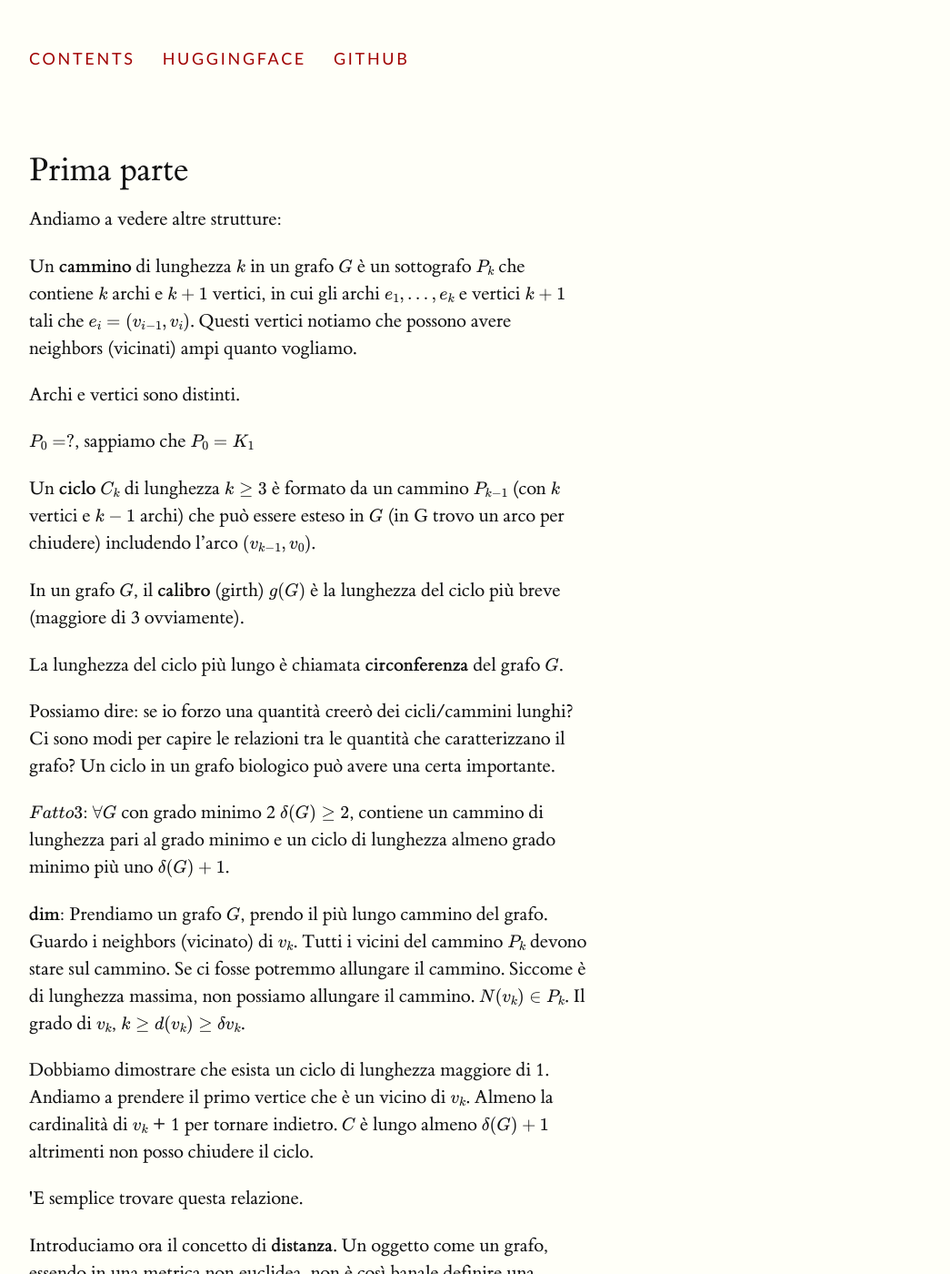
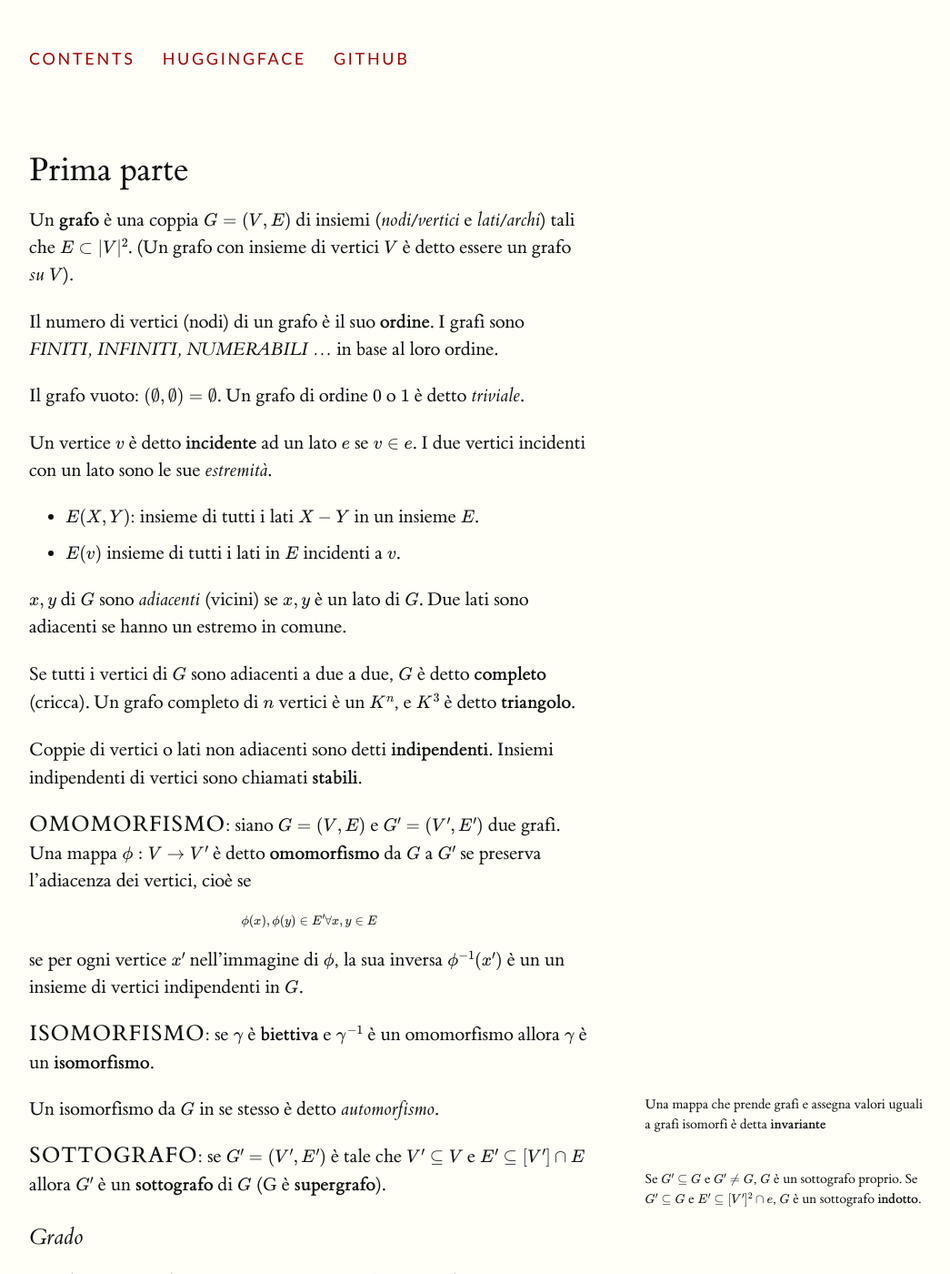
Before and after one commit to banda-larga/uni-notes, a Jekyll site: the page built from notes/gt/notes/basis.md, in a window 1280 px wide and 1400 px high. Shown: the whole window at 91% size, without its empty margins (128-1173 px from the left). Built offline with Jekyll 4.4.1, drawn with Linux system fonts in a browser that asks for light colours; formulas are drawn with MathJax 3; some of the changed text lies outside the part shown.

Commit message:
added new intro gt

```diff
--- a/notes/gt/notes/basis.md
+++ b/notes/gt/notes/basis.md
@@ -2,6 +2,62 @@
 layout: post
 title: Prima parte
 ---
+Un **grafo** è una coppia $$G=(V, E)$$ di insiemi (_nodi/vertici_ e _lati/archi_) tali che $$E \subset |V|^2$$.
+(Un grafo con insieme di vertici $$V$$ è detto essere un grafo _su_ $$V$$).
+
+Il numero di vertici (nodi) di un grafo è il suo **ordine**.
+I grafi sono _FINITI, INFINITI, NUMERABILI ..._ in base al loro ordine.
+
+Il grafo vuoto: $$(\emptyset, \emptyset) = \emptyset$$.
+Un grafo di ordine $$0$$ o $$1$$ è detto _triviale_.
+
+Un vertice $$v$$ è detto **incidente** ad un lato $$e$$ se $$v \in e$$. I due vertici incidenti con un lato sono le sue _estremità_.
+
+- $$E(X, Y)$$: insieme di tutti i lati $$X-Y$$ in un insieme $$E$$.
+- $$E(v)$$ insieme di tutti i lati in $$E$$ incidenti a $$v$$.
+
+$$x, y$$ di $$G$$ sono _adiacenti_ (vicini) se $${x, y}$$ è un lato di $$G$$. Due lati sono adiacenti se hanno un estremo in comune.
+
+Se tutti i vertici di $$G$$ sono adiacenti a due a due, $$G$$ è detto **completo** (cricca). Un grafo completo di $$n$$ vertici è un $$K^n$$, e $$K^3$$ è detto **triangolo**.
+
+Coppie di vertici o lati non adiacenti sono detti **indipendenti**. Insiemi indipendenti di vertici sono chiamati **stabili**.
+
+<span class="newthought">OMOMORFISMO</span>: siano $$G=(V, E)$$ e $$G'=(V', E')$$ due grafi. Una mappa $$\phi : V \to V'$$ è detto **omomorfismo** da $$G$$ a $$G'$$ se preserva l'adiacenza dei vertici, cioè se
+
+$$
+{\phi(x), \phi(y)} \in E' \forall {x, y} \in E
+$$
+
+se per ogni vertice $$x'$$ nell'immagine di $$\phi$$, la sua inversa $$\phi^{-1}(x')$$ è un un insieme di vertici indipendenti in $$G$$.
+
+<span class="newthought">ISOMORFISMO</span>: se $$\gamma$$ è **biettiva** e $$\gamma^{-1}$$ è un omomorfismo allora $$\gamma$$ è un **isomorfismo**.
+
+Un isomorfismo da $$G$$ in se stesso è detto _automorfismo_. {% include marginnote.html id="mn-invariants" note="Una mappa che prende grafi e assegna valori uguali a grafi isomorfi è detta **invariante**" %}
+
+<span class="newthought">SOTTOGRAFO</span>: se $$G'=(V', E')$$ è tale che $$V' \subseteq V$$ e $$E' \subseteq [V']\cap E$$ allora $$G'$$ è un **sottografo** di $$G$$ (G è **supergrafo**).{% include marginnote.html id="mn-subgraphs" note="Se $$G' \subseteq G$$ e $$G' \neq G$$, $$G$$ è un sottografo proprio. Se $$G' \subseteq G$$ e $$E' \subseteq [V']^2 \cap e$$, $$G$$ è un sottografo **indotto**." %}
+
+### Grado
+
+Prendiamo un grafo non vuoto $$G=(V, E)$$. Il vicinato di un vertice $$v$$ è indicato da $$N_{G}(v)$$.
+Il **grado** di un nodo $$v$$, $$d_{G}(v)$$ è il numero di lati incidenti (la cardinalità di $$N(v)$$). Un vertice con grado zero è detto isolato.
+
+Il numero $$\delta (G) = \min{d(v) | v \in V}$$ è il **grado minimo**. Il **grado massimo** invece è indicato con $$\Delta (G) = \max{d(v) | v \in V}$$.
+
+Se tutti i vertici di $$G$$ hanno lo stesso grado $$k$$, $$G$$ è detto $$k$$-regolare.
+
+Grado medio:{% include marginnote.html id="mn-avgdegree" note="vediamo facilmente che $$\delta(G) \le d(G) \le \Delta(v)$$." %}
+
+$$
+d(G) = \frac{1}{|V|} \sum_{v \in V} d(v)
+$$
+
+Se vogliamo farci del male definiamo la **densità dei lati**.
+
+$$
+\epsilon (G) = |E| \ |V|
+$$
+
+## Seconda parte
 
 Andiamo a vedere altre strutture:
 
@@ -51,7 +107,7 @@ Ciascun di questi elementi è più grande $$\gt rand(G)$$. Per qualsiasi coppia
 
 Cosa hanno a che fare raggio e diametro con i cicli?
 
-$$Fatto 4:$$ $$\forall G$$ che ha almeno un ciclo, soddisfa (girth calibro) $$g(G) \lt 2 diam(G) + 1$$. C'è quindi un limite alla lunghezza del ciclo più breve di un grafo.
+<span class="newthought">Fatto:</span> $$\forall G$$ che ha almeno un ciclo, soddisfa (girth calibro) $$g(G) \lt 2 diam(G) + 1$$. C'è quindi un limite alla lunghezza del ciclo più breve di un grafo.
 
 **dim**: Prendiamo un grafo che contiene almeno un ciclo. Sia $$C$$ il ciclo di lunghezza minima $$g(G)$$. Prendiamo due vertici agli estremi opposti (tagliano il ciclo in due cammini il più possibile uguali). Assumo per assurdo che $$g(G) \ge 2 diam(G) + 2$$ sia falsa.
 
@@ -63,13 +119,15 @@ Un'altra cosa interessante è la **connettività** di un grafo. Un grafo è **co
 
 Preso un grafo $$G$$ una _componente_ è un qualunque insieme massimale di vertici connessi (sottografo connesso).
 
-$$G$$ è $$k$$-connesso se $$|V| > K$$ e $$\forall X V$ con $$|X| < K$$, il sottografo indotto da $$V/X$$ è connesso. Qualsiasi grafo è $$0$$-connesso e sono $$1$$-connessi quelli semplicemente connessi (tranne $$K_1$$).
+$$G$$ è $$k$$-connesso se $$|V| \gt K$$ e $$\forall X V$ con $$|X| < K$$, il sottografo indotto da $$V/X$$ è connesso. Qualsiasi grafo è $$0$$-connesso e sono $$1$$-connessi quelli semplicemente connessi (tranne $$K_1$$).
 
 Il massimo intero $$k$$ t.c. $$G$$ è $$k$$-connesso è la connettività di $$G$$.
+
 $$
 \kappa(G)
 $$
-$$Teo: $$ Se $$G$$ non appartiene a $$K_0, K_1$$, cioè non è banale, allora la cardinalità di $$G$$, $$k(G) \le \lambda(G) \le \delta (G)$$ (dove nella lezione $$|F|$$ a posto di $$\lambda(G)$$ è qualisasi insieme minimo di archi la cui rimozione sconnette il grafo. $$\lambda(G) è la connettività degli archi$$).
+
+<span class="newthought">Teo:</span> Se $$G$$ non appartiene a $$K_0, K_1$$, cioè non è banale, allora la cardinalità di $$G$$, $$k(G) \le \lambda(G) \le \delta (G)$$ (dove nella lezione $$|F|$$ a posto di $$\lambda(G)$$ è qualisasi insieme minimo di archi la cui rimozione sconnette il grafo. $$\lambda(G) è la connettività degli archi$$).
 
 Se prendiamo due cliques e taglio l'unico arco che le connette, $$|F| = 1$$ e $$\delta(G) = n+1$$.
 
```
